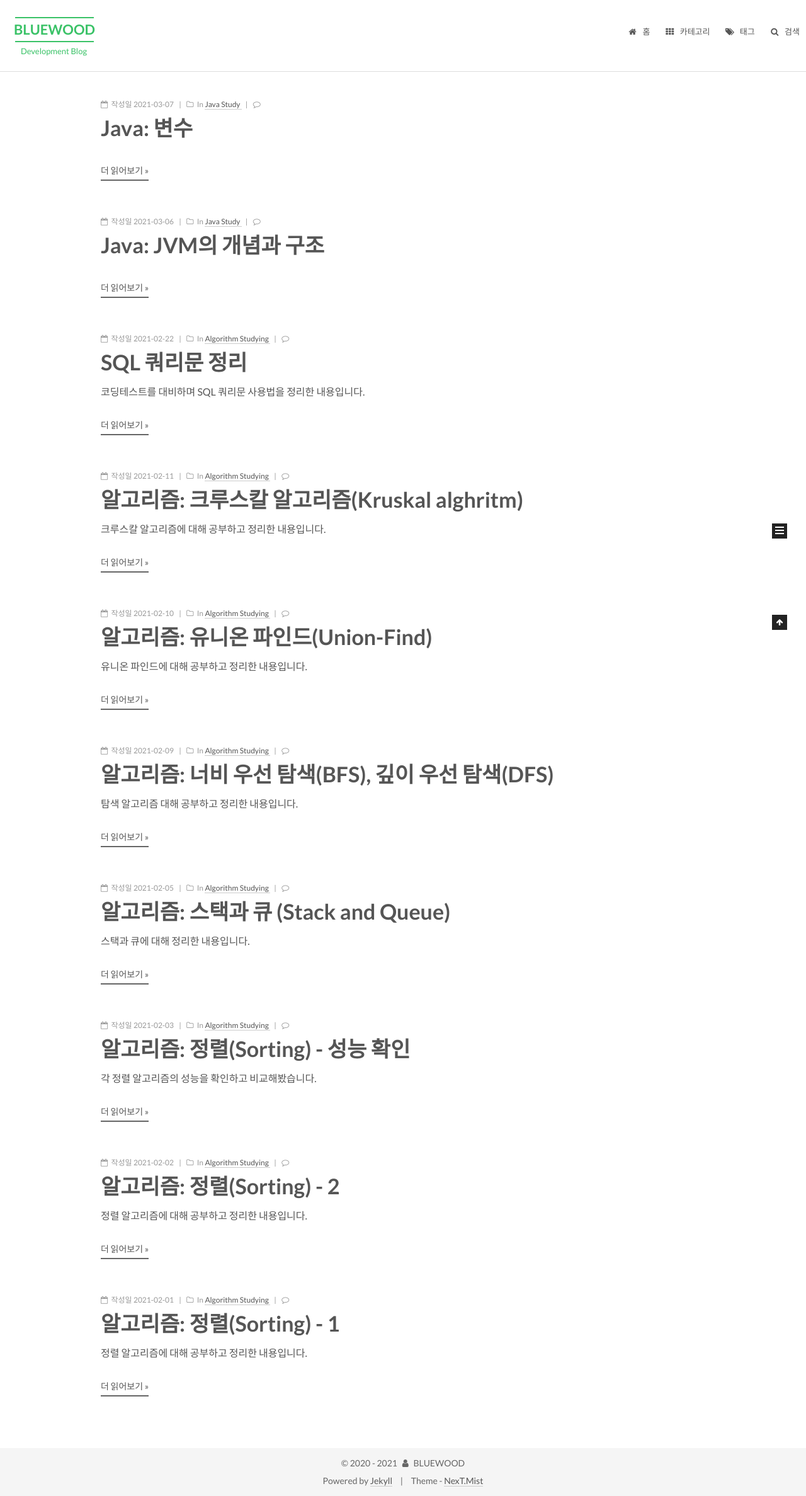
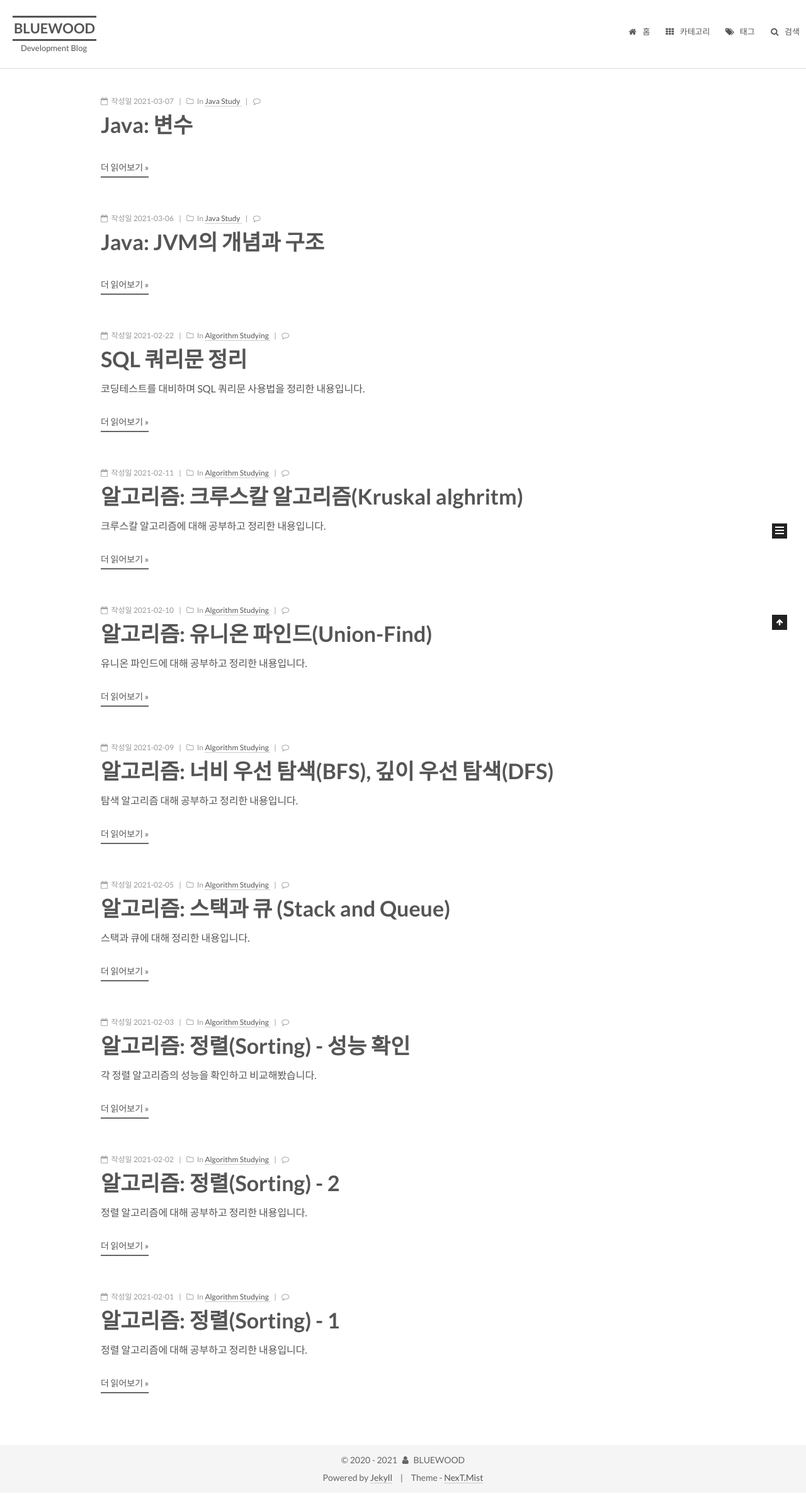
Before and after one commit to bluewood-truth/bluewood-truth.github.io, a Jekyll site: the page built from index.html, in a window 1280 px wide. Shown: the whole page at 63% size. Built offline with Jekyll 4.4.1, drawn with Linux system fonts in a browser that asks for light colours; the list of posts is cut into pages by our own code; comment, search, counter and statistics services are not loaded.

Commit message:
design: 사이트 로고 디자인 수정

```diff
--- a/_sass/_custom/custom.scss
+++ b/_sass/_custom/custom.scss
@@ -1,12 +1,14 @@
 // Custom styles.
 $green-deep   : #3ac267;
 
+// 본문 줄 간격 조정
 body p { line-height: 1.8; }
 
+
+// 본문내 헤더 태그 글자크기 조정
 .posts-expand .post-body{
 	h1, h2, h3, h4, h5, h6 { padding-top: 0; margin-top: 0; }
 }
-
 h1 { font-size: 28px; }
 h2 { font-size: 24px; }
 h3 { font-size: 22px; }
@@ -15,48 +17,66 @@ h5 { font-size: 14px; }
 h6 { font-size: 12px; }
 
 
-.brand { width:100%; }
-.logo-line-before, .logo-line-after { width:95%; }
-.site-title { width:100%; text-align:center; }
+// 로고 수정
+$brand-color: $black-light;
+$brand-bg: $brand-color;
+.brand {
+	border-top: 3px solid $black-light;
+	border-bottom: 3px solid $black-light;
+	width:100%;
+	@include the-transition();
+	&:hover {
+		color: $green-deep;
+		border-color: $green-deep;
+	}
+}
+.logo-line-before, .logo-line-after { width:95%; display:none; }
+.site-title {
+	width:100%;
+	text-align:center;
+	line-height: 30px;
+}
+.site-subtitle { color: $black-light; }
 
 
-
-
+// 사이트 header 너비 수정
 .header {
 	background: transparent;
 }
-
 .header-inner {
 	border-bottom: 1px solid #ddd;
 	margin: 0 auto;
 }
-
-
 @media (min-width: 768px) {
 	.container .header-inner {
 		width: auto;
 	}
 }
-
 .site-meta {
 	margin-left: 20px;
 }
 
+
+// 사이트 main 너비 수정
 .main-inner {
+	padding: 0 25px;
 	width: 960px;
 }
 
+
+// 본문제목, 카테고리 리스트 가운데 정렬
 .page-post-detail {
 	.post-meta, .post-title {
 		text-align: center;
 	}
 }
-
 .category-all-page .category-list-item {
 	text-align: center;
 	font-size: 20px;
 }
 
+
+// 본문내 이미지 가운데 정렬
 .posts-expand .post-body img {
 	margin: 0 auto;
 }
--- a/_sass/_schemes/Mist/_header.scss
+++ b/_sass/_schemes/Mist/_header.scss
@@ -36,8 +36,6 @@
 
     @include mobile() {
 		line-height: 24px;
-		text-decoration:underline;
-		text-underline-position: under;
 	}
   }
 }
--- a/_sass/_schemes/Mist/_logo.scss
+++ b/_sass/_schemes/Mist/_logo.scss
@@ -1,5 +1,4 @@
 .site-subtitle {
 	margin: 0;
 	text-align:center;
-	color: $green-deep;
 }
--- a/_sass/_variables/Mist.scss
+++ b/_sass/_variables/Mist.scss
@@ -3,8 +3,8 @@
 
 $font-size-headings-base : 26px;
 
-$brand-color             : $green-deep;
-$brand-hover-color       : $brand-color;
+$brand-color             : $black-light;
+$brand-hover-color       : $green-deep;
 
 $site-meta-text-align    : left;
 $posts-collapse-left     : 0;
```
